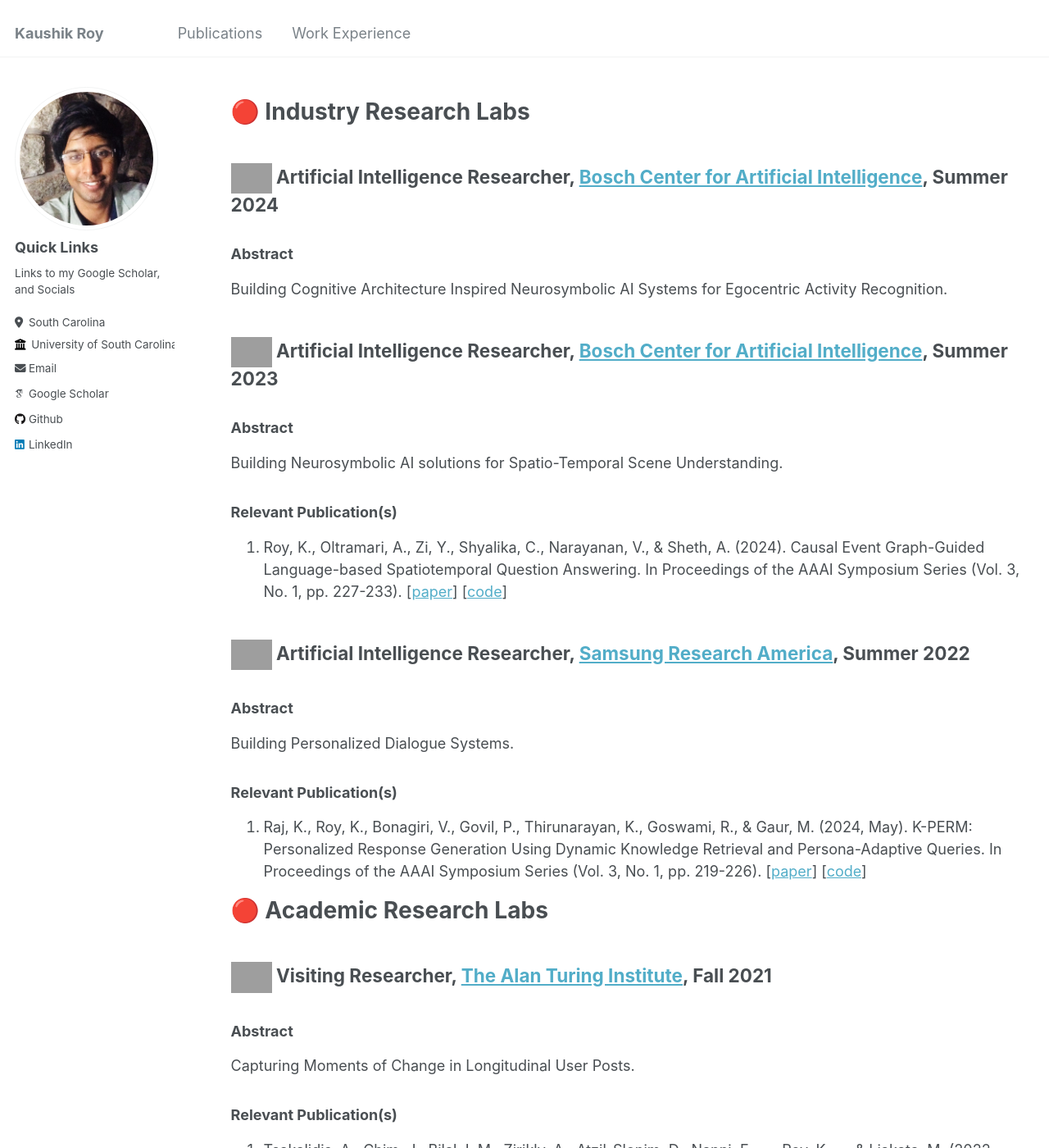
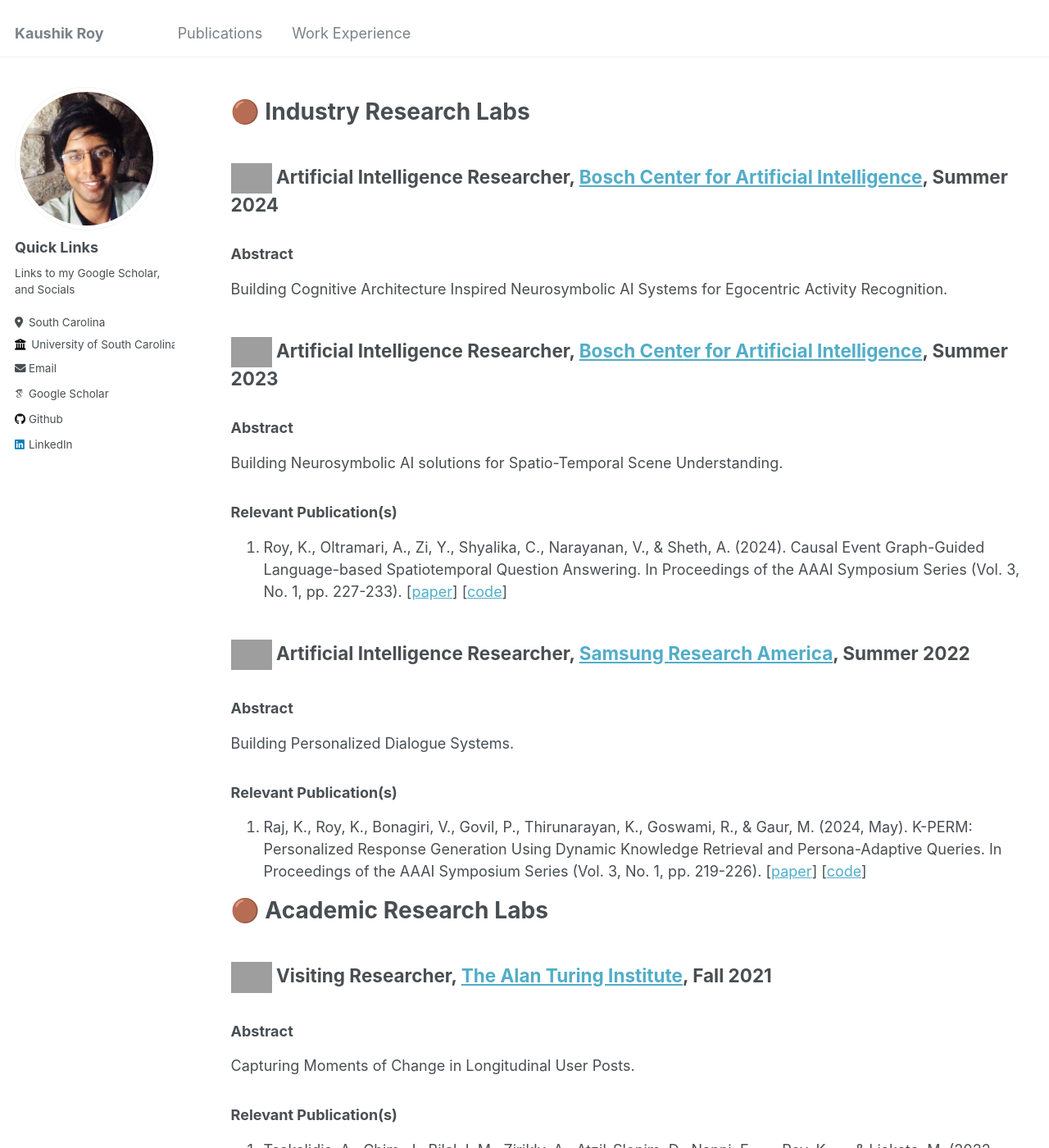
Before and after one commit to kauroy1994/home, a Jekyll site: the page built from _pages/cv.md, in a window 1280 px wide and 1400 px high. Shown: the whole window at 82% size. Built offline with Jekyll 4.4.1, drawn with Linux system fonts in a browser that asks for light colours; some web fonts are replaced; grey boxes are pictures that could not be loaded.

Commit message:
Update cv.md

```diff
--- a/_pages/cv.md
+++ b/_pages/cv.md
@@ -7,7 +7,7 @@ author_profile: true
 
 {% include base_path %}
 
-# 🔴 Industry Research Labs
+# 🟤 Industry Research Labs
 ## <img src="https://github.com/kauroy1994/home/assets/57400980/8891649c-c178-41b9-8182-18d9c138fc95" width="50" height="50"> Artificial Intelligence Researcher, [Bosch Center for Artificial Intelligence](https://www.bosch-ai.com/), Summer 2024
 ###  Abstract
 Building Cognitive Architecture Inspired Neurosymbolic AI Systems for Egocentric Activity Recognition.
@@ -25,7 +25,7 @@ Building Personalized Dialogue Systems.
 ### Relevant Publication(s)
 1. Raj, K., Roy, K., Bonagiri, V., Govil, P., Thirunarayan, K., Goswami, R., & Gaur, M. (2024, May). K-PERM: Personalized Response Generation Using Dynamic Knowledge Retrieval and Persona-Adaptive Queries. In Proceedings of the AAAI Symposium Series (Vol. 3, No. 1, pp. 219-226). [[paper](https://ojs.aaai.org/index.php/AAAI-SS/article/view/31203)] [[code](https://github.com/kanak8278/DialogKPERM)]
 
-# 🔴 Academic Research Labs
+# 🟤 Academic Research Labs
 ## <img src="https://github.com/kauroy1994/home/assets/57400980/9b93393b-d4ae-49c0-8530-38e054fc5dda" width="50" height="50"> Visiting Researcher, [The Alan Turing Institute](https://www.linkedin.com/school/the-alan-turing-institute/), Fall 2021
 ###  Abstract
 Capturing Moments of Change in Longitudinal User Posts.
```
